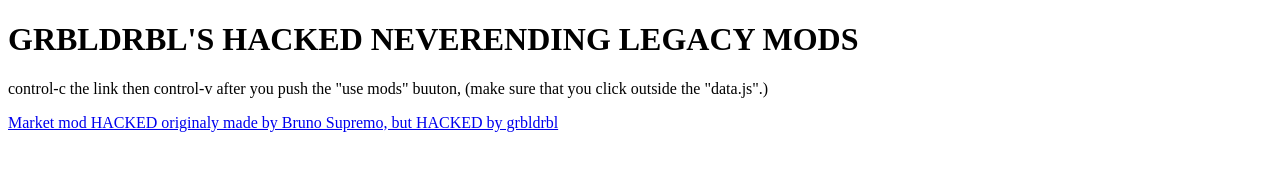
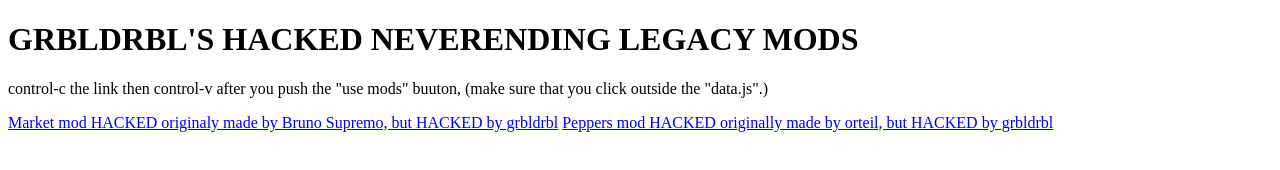
Before and after one commit to Grbldrbl/orteil-legacy-mods, a plain HTML site: page mods.html in a window 1280 px wide. Drawn offline with Linux system fonts and the light colour scheme.

Commit message:
Update mods.html

```diff
--- a/mods.html
+++ b/mods.html
@@ -2,3 +2,4 @@
 <h1>GRBLDRBL'S HACKED NEVERENDING LEGACY MODS</h1>
 <p>control-c the link then control-v after you push the "use mods" buuton, (make sure that you click outside the "data.js".)</p>
 <a href="marketmodHACKED.js">Market mod HACKED originaly made by Bruno Supremo, but HACKED by grbldrbl</a>
+<a href="peppersmodHACKED.js">Peppers mod HACKED originally made by orteil, but HACKED by grbldrbl</a>
```
